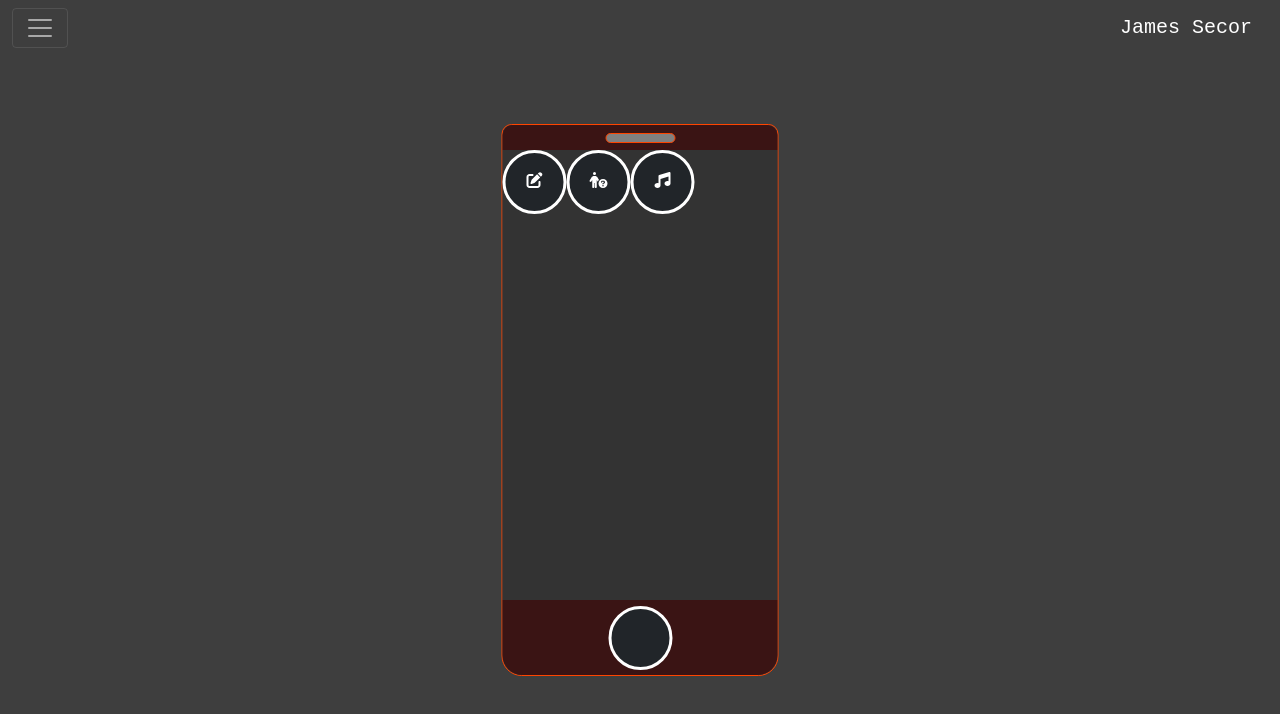
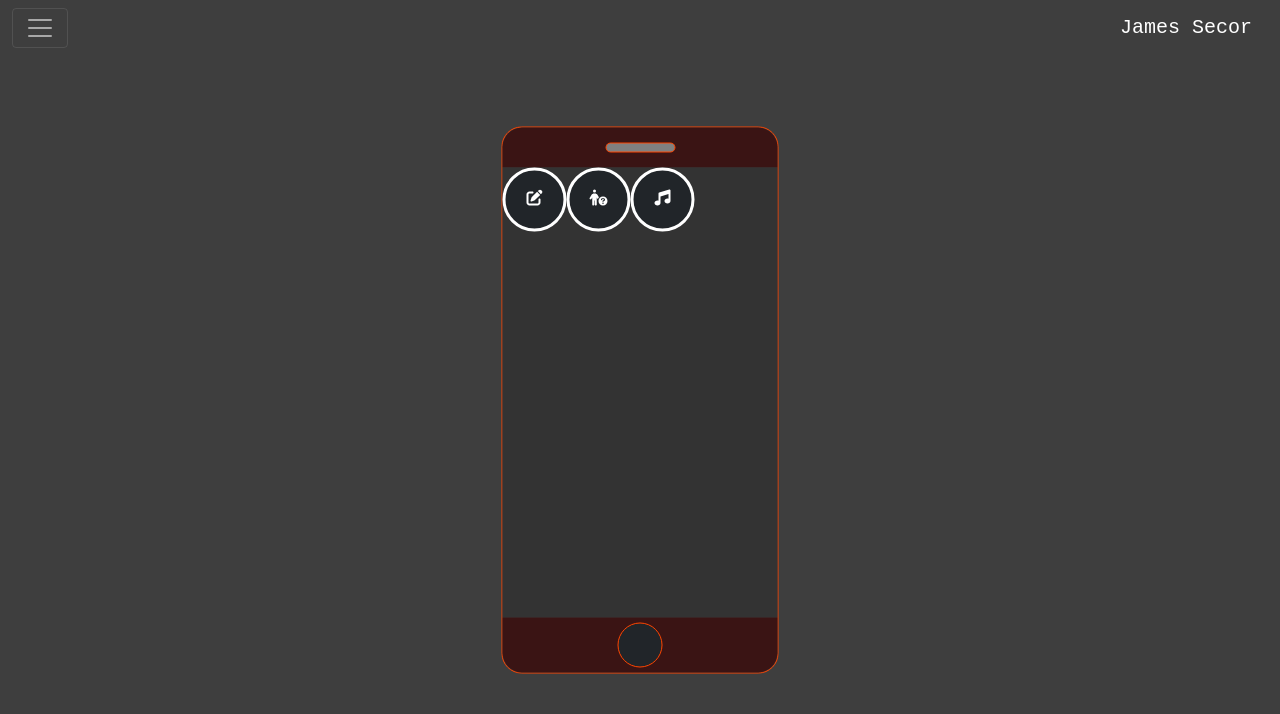
Before and after one commit to jamessecor/artsite_react_frontend, a React (Create React App) app: page /nomophobia in a window 1280 px wide. Shown: the top 714 px of the page. Built offline with nearby package versions, Linux system fonts and the light colour scheme.

Commit message:
handle click for drawing more precisely

```diff
--- a/src/components/nomophobia/Canvas.tsx
+++ b/src/components/nomophobia/Canvas.tsx
@@ -11,6 +11,7 @@ interface ICoords {
 const Canvas = ({ onClearCanvas, isLoading, clear, setClear, width, height}) => {
     const canvasRef = useRef<HTMLCanvasElement>(null);
     const [previousCoords, setPreviousCoords] = useState<ICoords>({x: -1, y: -1});
+    const [isClicking, setIsClicking] = useState(false);
 
     const onMove = (canvasRef: React.RefObject<HTMLCanvasElement>, x: number, y: number) => {
         const canvas = canvasRef.current;
@@ -23,7 +24,7 @@ const Canvas = ({ onClearCanvas, isLoading, clear, setClear, width, height}) =>
                 ctx.moveTo(previousCoords.x, previousCoords.y);
                 const absDiffX = Math.abs((x - rect.left) - previousCoords.x);
                 const absDiffY = Math.abs((y - rect.top) - previousCoords.y);
-                if (absDiffX < 35 && absDiffY < 35) {
+                if (isClicking || (absDiffX < 35 && absDiffY < 35)) {
                     ctx.lineTo(x - rect.left, y - rect.top)
                     ctx.stroke();
                 }
@@ -87,8 +88,16 @@ const Canvas = ({ onClearCanvas, isLoading, clear, setClear, width, height}) =>
                 // style={{width: '100%', height: '100%', overscrollBehavior: 'contain'}}
                 width={width}
                 height={height}
+                onMouseDown={(e) => {
+                    if (canvasRef?.current !== null) {
+                        const rect = canvasRef?.current.getBoundingClientRect();
+                        setPreviousCoords({x: e.clientX - rect.left, y: e.clientY - rect.top});
+                    }
+                    setIsClicking(true);
+                }}
+                onMouseUp={(e) => setIsClicking(false)}
+                onMouseMove={(e) => !isClicking || isLoading ? {} : onMouseMove(canvasRef, e)}
                 onTouchMove={(e) => isLoading ? {} : onTouchMove(canvasRef, e)}
-                onMouseMove={(e) => isLoading ? {} : onMouseMove(canvasRef, e)}
                 ref={canvasRef}
                 draggable={true}
             />
--- a/src/components/nomophobia/Nomophobia.css
+++ b/src/components/nomophobia/Nomophobia.css
@@ -6,27 +6,27 @@
 }
 
 .phone-header {
-    height: 25px;
-    border-top-right-radius: 10px;
-    border-top-left-radius: 10px;
+    height: 40px;
+    border-top-right-radius: 20px;
+    border-top-left-radius: 20px;
 }
 
 .phone-footer {
-    height: 75px;
+    height: 55px;
     border-bottom-right-radius: 20px;
     border-bottom-left-radius: 20px;
 }
 
 .phone {
     border: 1px solid orangered;
-    border-top-right-radius: 10px;
-    border-top-left-radius: 10px;
+    border-top-right-radius: 20px;
+    border-top-left-radius: 20px;
     border-bottom-right-radius: 20px;
     border-bottom-left-radius: 20px;
 }
 .phone-screen {
-    min-width: 275px;
-    min-height: 450px;
+    width: 275px;
+    height: 450px;
     background: #333;
 }
 
@@ -37,3 +37,14 @@
     border: 1px solid orangered;
     background: gray;
 }
+
+.phone-bottom-button {
+    border: .1rem solid orangered;
+    border-radius: 50px;
+    height: 45px;
+    width: 45px;
+}
+
+.phone-bottom-button:hover {
+    border: .1rem solid green;
+}
--- a/src/components/nomophobia/Nomophobia.tsx
+++ b/src/components/nomophobia/Nomophobia.tsx
@@ -80,7 +80,7 @@ const Nomophobia = () => {
                             {getPhoneApp(currentPage)}
                         </div>
                         <div className={'d-flex justify-content-center align-items-center phone-footer'}>
-                            <Button className={'btn btn-dark phone-app-button'} onClick={() => setCurrentPage(Pages.Home)} />
+                            <Button className={'btn btn-dark phone-bottom-button'} onClick={() => setCurrentPage(Pages.Home)} />
                         </div>
                     </div>
                 </Container>
```
